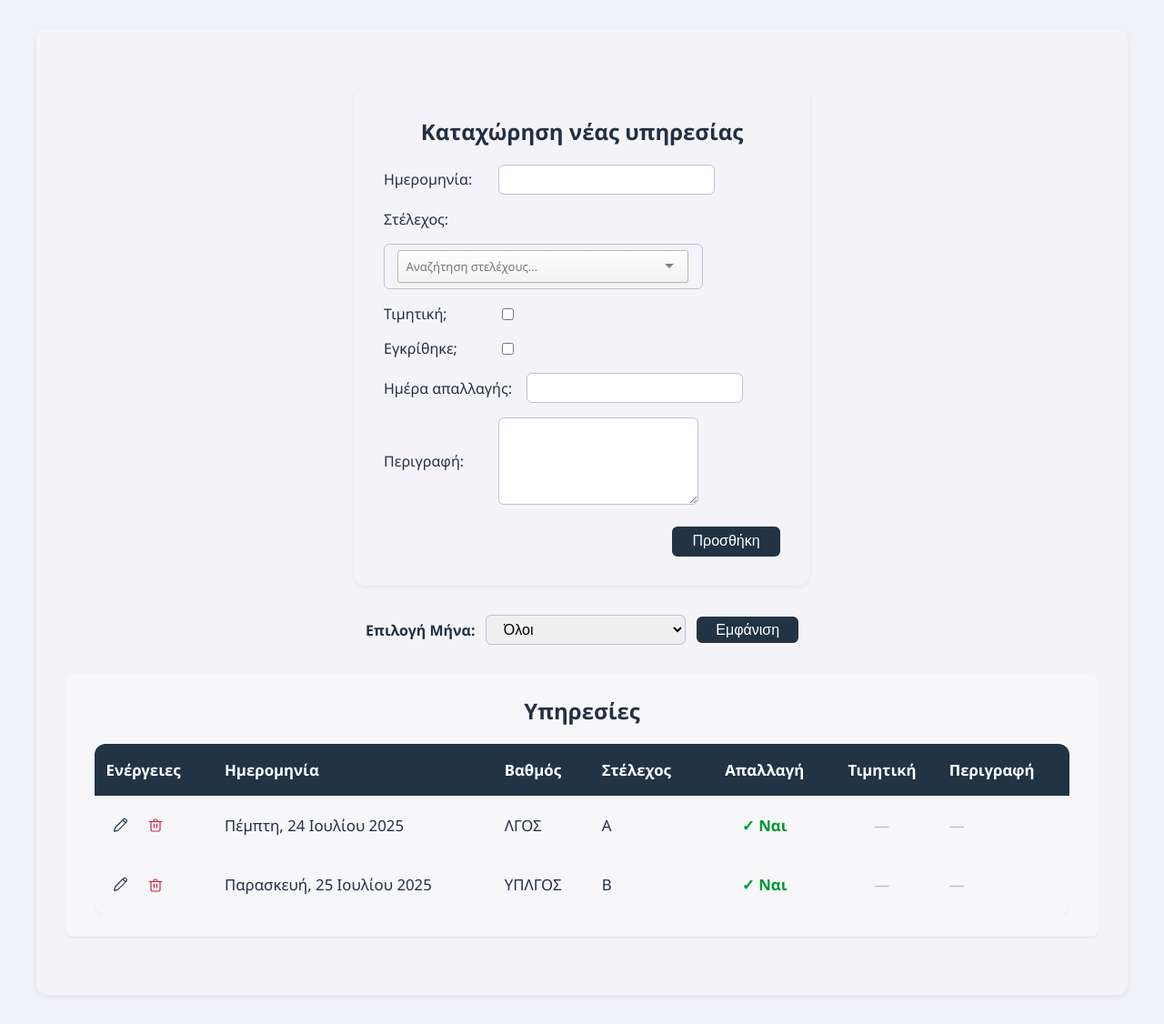
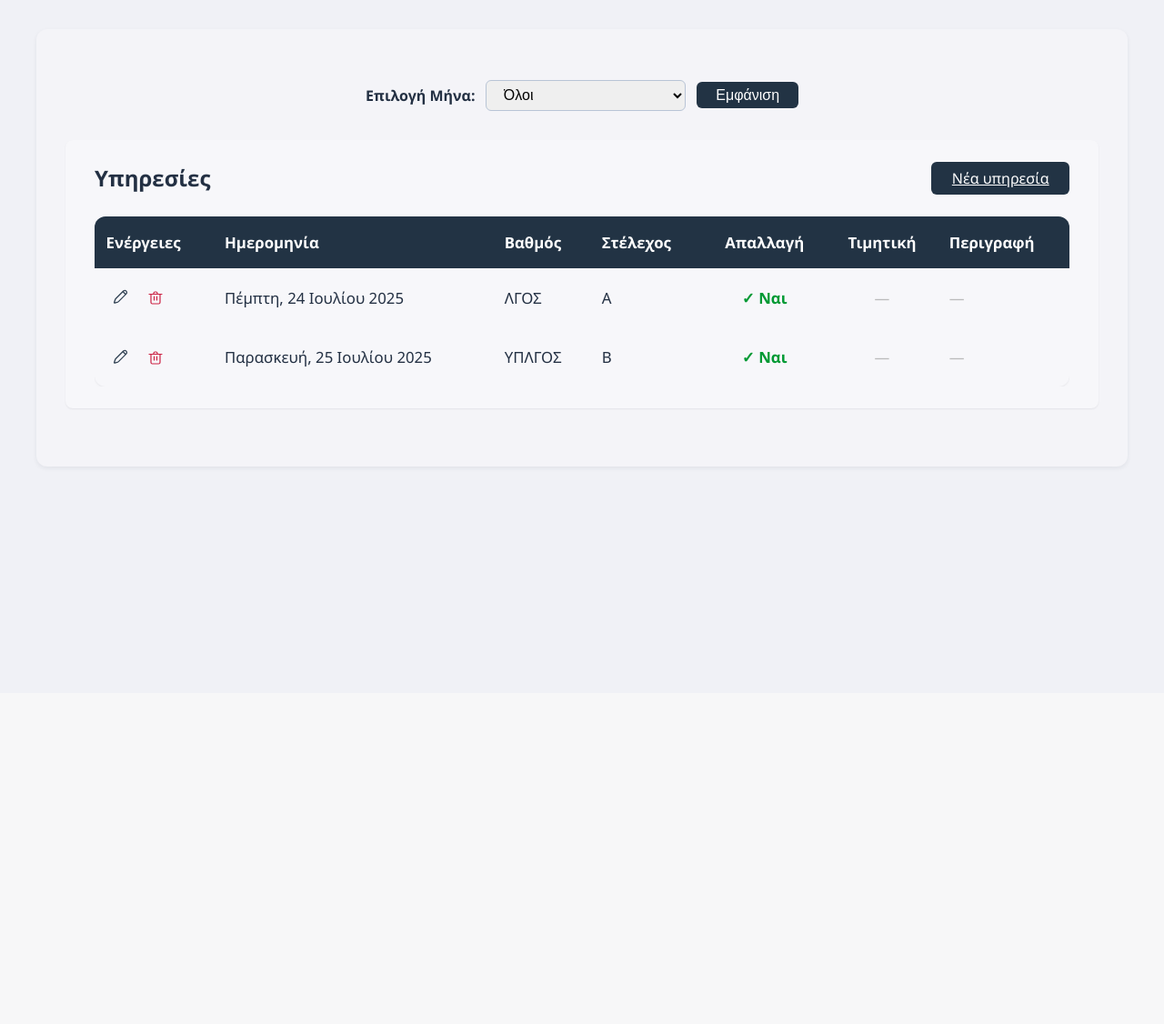
Before and after one commit to Achilleas90/app-duties, a Flask app: page /duties in a window 1280 px wide. Shown: the part 38-1164 px from the top of the page at 91% size. After the commit the page ends 554 px from the top, so only its background shows below. Run offline with Flask 3, Linux system fonts and the light colour scheme; data comes from the database, SQL or seed files in the repository.

Commit message:
Refactor duty creation flow

```diff
--- a/app.py
+++ b/app.py
@@ -110,37 +110,46 @@ def duties():
         'duties.html',
         duties=duties,
         staff=staff_dict,
-        staff_list=staff_list,
         months=months,
         selected_month=month
     )
 
 
-@app.route('/add_duty', methods=['POST'])
+@app.route('/add_duty', methods=['GET', 'POST'])
 def add_duty():
-    duty_date_str = request.form['duty_date']
-    staff_id = request.form['staff_id']
-    day_off_given = 'day_off_given' in request.form
-    day_off_date_str = request.form.get('day_off_date') or None
-    honorary = 'honorary' in request.form
-    description = request.form.get('description', '').strip()
+    staff_list = Staff.query.order_by(Staff.rank, Staff.name).all()
 
-    # Convert strings to date objects
-    duty_date = datetime.strptime(duty_date_str, '%d/%m/%Y').date()
-    day_off_date = None
-    if day_off_date_str:
-        day_off_date = datetime.strptime(day_off_date_str, '%d/%m/%Y').date()
+    if request.method == 'POST':
+        duty_date_str = request.form['duty_date']
+        staff_id = int(request.form['staff_id'])
+        day_off_given = 'day_off_given' in request.form
+        day_off_date_str = request.form.get('day_off_date') or None
+        honorary = 'honorary' in request.form
+        description = request.form.get('description', '').strip()
 
-    db.session.add(Duty(
-        duty_date=duty_date,
-        staff_id=staff_id,
-        day_off_given=day_off_given,
-        honorary=honorary,
-        day_off_date=day_off_date,
-        description=description
-    ))
-    db.session.commit()
-    return redirect(url_for('duties'))
+        # Convert strings to date objects
+        duty_date = datetime.strptime(duty_date_str, '%d/%m/%Y').date()
+        day_off_date = None
+        if day_off_date_str:
+            day_off_date = datetime.strptime(day_off_date_str, '%d/%m/%Y').date()
+
+        db.session.add(Duty(
+            duty_date=duty_date,
+            staff_id=staff_id,
+            day_off_given=day_off_given,
+            honorary=honorary,
+            day_off_date=day_off_date,
+            description=description
+        ))
+        db.session.commit()
+        return redirect(url_for('duties'))
+
+    selected_staff_id = request.args.get('staff_id')
+    return render_template(
+        'add_duty.html',
+        staff_list=staff_list,
+        selected_staff_id=selected_staff_id
+    )
 
 # Edit duty
 @app.route('/edit_duty/<int:duty_id>', methods=['GET', 'POST'])
--- a/static/styles.css
+++ b/static/styles.css
@@ -87,6 +87,20 @@ a:hover {
   background: var(--color-panel-alt);
   border-radius: var(--radius-medium);
   box-shadow: var(--shadow-compact);
+}
+
+.table-panel-header {
+  display: flex;
+  justify-content: space-between;
+  align-items: center;
+  gap: 1em;
+  flex-wrap: wrap;
+  margin-bottom: 1.5em;
+}
+
+.table-panel-header .section-heading {
+  margin: 0;
+  text-align: left;
 }
 
 .list-block ul {
--- a/templates/duties.html
+++ b/templates/duties.html
@@ -15,51 +15,6 @@
   </nav>
 
   <div class="page-container">
-    <div class="section-panel compact">
-      <h2 class="section-heading">Καταχώρηση νέας υπηρεσίας</h2>
-      <form action="{{ url_for('add_duty') }}" method="post">
-        <div class="form-row">
-          <label for="duty_date" class="form-label">Ημερομηνία:</label>
-          <input type="text" id="duty_date" class="input-control date-picker" name="duty_date" pattern="\d{2}/\d{2}/\d{4}" required lang="en-GB" value="{{ request.form.get('duty_date', '') }}">
-        </div>
-        {% if selected_staff_id is defined %}
-          {% set current_staff_id = selected_staff_id|string %}
-        {% else %}
-          {% set current_staff_id = request.form.get('staff_id') %}
-        {% endif %}
-        <div class="form-row">
-          <label for="staff-select" class="form-label">Στέλεχος:</label>
-          <select id="staff-select" class="select-control" name="staff_id" required>
-            <option value="">Επιλογή στελέχους...</option>
-            {% for s in staff_list %}
-              <option value="{{ s.id }}" {% if current_staff_id == (s.id|string) %}selected{% endif %}>
-                {{ s.rank }} {{ s.name }}
-              </option>
-            {% endfor %}
-          </select>
-        </div>
-        <div class="form-row">
-          <label for="honorary" class="form-label">Τιμητική;</label>
-          <input type="checkbox" id="honorary" name="honorary" {% if request.form.get('honorary') %}checked{% endif %}>
-        </div>
-        <div class="form-row">
-          <label for="day_off_given" class="form-label">Εγκρίθηκε;</label>
-          <input type="checkbox" id="day_off_given" name="day_off_given" {% if request.form.get('day_off_given') %}checked{% endif %}>
-        </div>
-        <div class="form-row">
-          <label for="day_off_date" class="form-label">Ημέρα απαλλαγής:</label>
-          <input type="text" id="day_off_date" class="input-control date-picker" name="day_off_date" pattern="\d{2}/\d{2}/\d{4}" lang="el-GR" value="{{ request.form.get('day_off_date', '') }}">
-        </div>
-        <div class="form-row">
-          <label for="description" class="form-label">Περιγραφή:</label>
-          <textarea id="description" class="text-area" name="description" rows="2">{{ request.form.get('description', '') }}</textarea>
-        </div>
-        <div class="form-actions">
-          <button type="submit" class="button-primary">Προσθήκη</button>
-        </div>
-      </form>
-    </div>
-
     <form method="get" class="month-filter">
       <label for="month" class="label-strong">Επιλογή Μήνα:</label>
       <select name="month" id="month" class="select-control">
@@ -75,7 +30,10 @@
     </form>
 
     <div class="table-panel">
-      <h2 class="section-heading">Υπηρεσίες</h2>
+      <div class="table-panel-header">
+        <h2 class="section-heading">Υπηρεσίες</h2>
+        <a href="{{ url_for('add_duty') }}" class="button-primary">Νέα υπηρεσία</a>
+      </div>
       <div class="table-wrapper">
         <table class="data-table">
           <thead>
@@ -136,31 +94,5 @@
     </div>
   </div>
 
-  <script src="{{ url_for('static', filename='flatpickr/flatpickr.min.js') }}"></script>
-  <script src="{{ url_for('static', filename='flatpickr/gr.js') }}"></script>
-  <script>
-  flatpickr('.date-picker', {
-    dateFormat: "d/m/Y",
-    locale: "gr",
-    allowInput: true,
-    onClose: function(selectedDates, dateStr, instance) {
-      const pattern = /^\d{2}\/\d{2}\/\d{4}$/;
-      if (dateStr && !pattern.test(dateStr)) {
-        alert('Η ημερομηνία πρέπει να είναι μορφή ηη/μμ/εεεε');
-        instance.clear();
-      }
-    }
-  });
-  </script>
-
-  <script src="{{ url_for('static', filename='tomselect/tom-select.complete.min.js') }}"></script>
-  <script>
-  new TomSelect("#staff-select", {
-      create: false,
-      sortField: {field: "text", direction: "asc"},
-      searchField: ["text"],
-      placeholder: "Αναζήτηση στελέχους…"
-  });
-  </script>
 </body>
 </html>
```
Also changed, not shown: templates/add_duty.html (added, +90 -0 lines).
